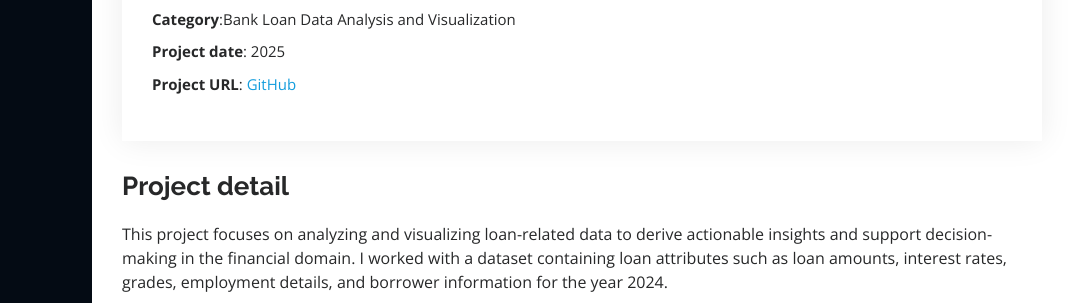
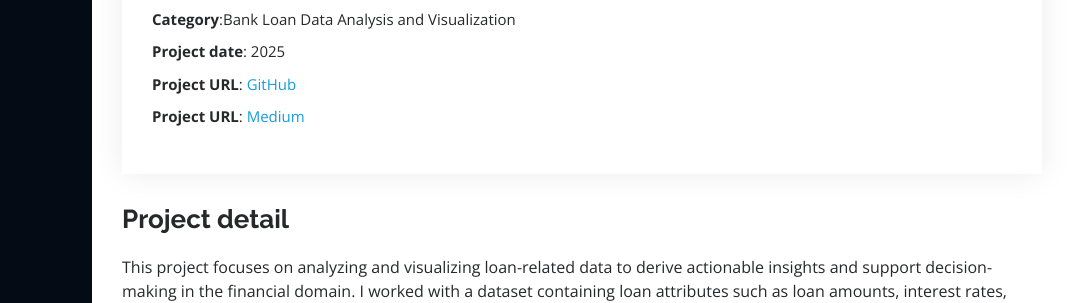
Before and after one commit to sanal-p-k/Portfolio, a website: page Bank Loan Dashboard.html in a window 1280 px wide. Shown: the part 213-516 px from the top of the page, 208-1280 px from the left. Drawn offline with nearby package versions, Linux system fonts and the light colour scheme.

Commit message:
bank laon up

```diff
--- a/Bank Loan Dashboard.html
+++ b/Bank Loan Dashboard.html
@@ -116,6 +116,7 @@
                 <li><strong>Category</strong>:Bank Loan Data Analysis and Visualization  </li>
                 <li><strong>Project date</strong>: 2025</li>
                 <li><strong>Project URL</strong>: <a href="https://github.com/sanal-p-k/Bank-Loan-Data-Analysis-and-Visualization" target="_blank"></i> <span>GitHub</span></a></li>
+                <li><strong>Project URL</strong>: <a href="https://medium.com/@sanalpkappu/analyzing-financial-loan-data-with-sql-and-tableau-a-comprehensive-case-study-e298b94903e6" target="_blank"></i> <span>Medium</span></a></li>
               </ul>
             </div>
             <div class="portfolio-description">
```
